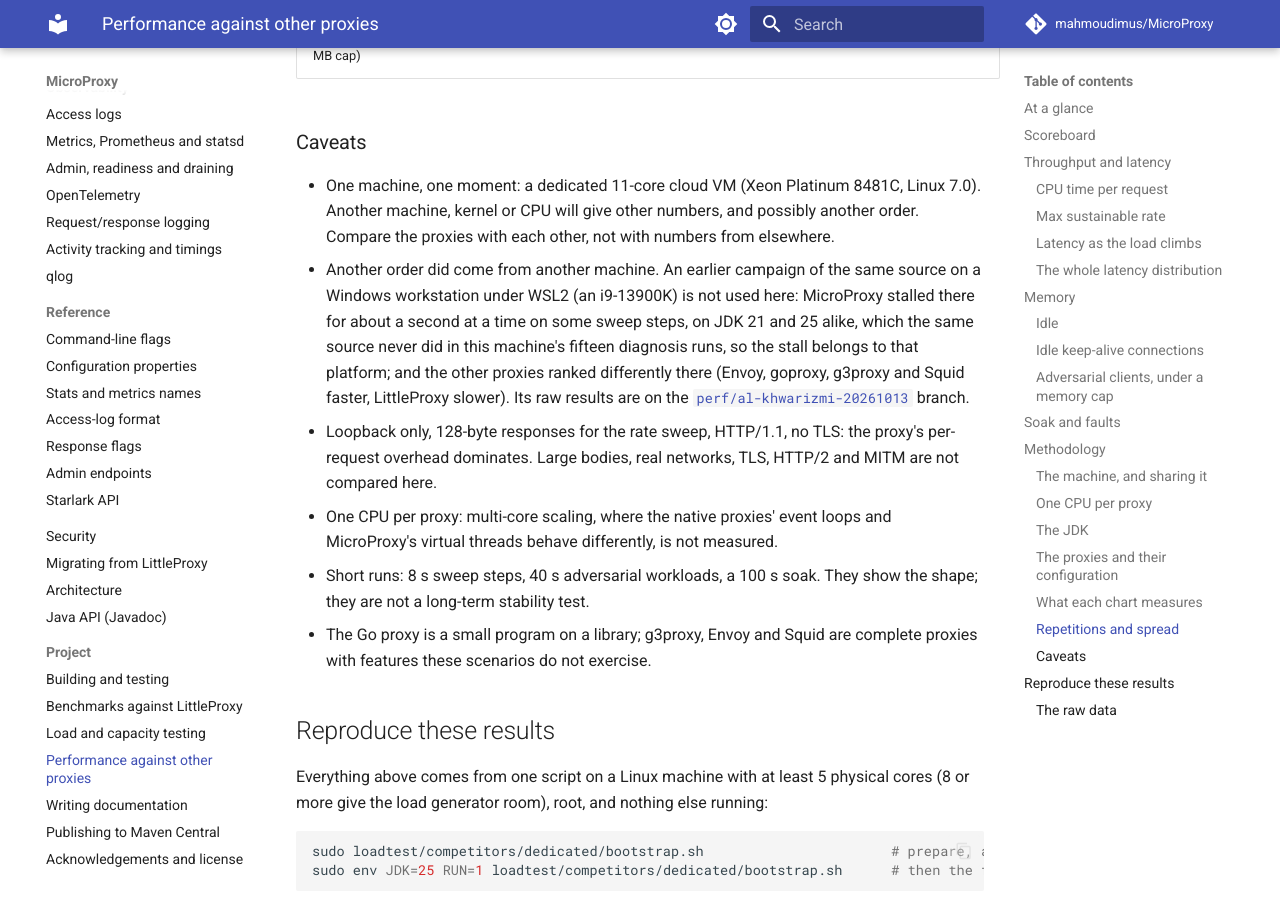
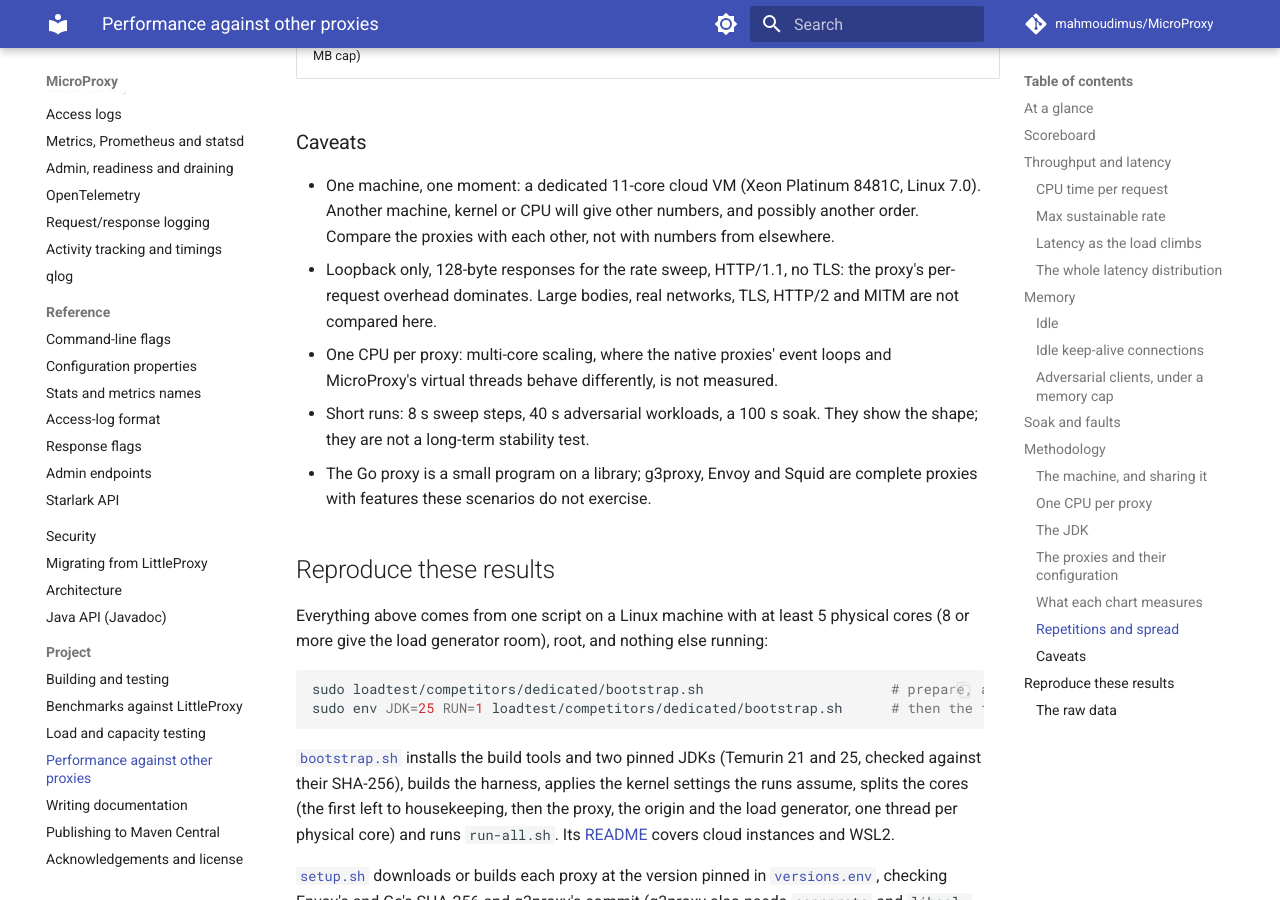
Before and after one commit to mahmoudimus/MicroProxy, an MkDocs documentation site: the page built from docs/project/performance.md, in a window 1280 px wide and 900 px high, scrolled down 19771 px. Built offline with MkDocs 1.6.1 and Material for MkDocs 9.7.7, drawn with Linux system fonts in a browser that asks for light colours; comment, search, counter and statistics services are not loaded.

Commit message:
docs(perf): drop the WSL2 campaign from the caveats

```diff
--- a/docs/project/performance.md
+++ b/docs/project/performance.md
@@ -515,14 +515,6 @@ value. The lowest and highest run behind every median of the scoreboard:
 - One machine, one moment: a dedicated 11-core cloud VM (Xeon Platinum 8481C, Linux 7.0).
   Another machine, kernel or CPU will give other numbers, and possibly another order. Compare the
   proxies with each other, not with numbers from elsewhere.
-- Another order did come from another machine. An earlier campaign of the same source on a
-  Windows workstation under WSL2 (an i9-13900K) is not used here: MicroProxy stalled there for
-  about a second at a time on some sweep steps, on JDK 21 and 25 alike, which the same source never
-  did in this machine's fifteen diagnosis runs, so the stall belongs to that platform; and the
-  other proxies ranked differently there (Envoy, goproxy, g3proxy and Squid faster, LittleProxy
-  slower). Its raw results are on the
-  [`perf/al-khwarizmi-20261013`](https://github.com/mahmoudimus/MicroProxy/tree/perf/al-khwarizmi-20261013/loadtest/results)
-  branch.
 - Loopback only, 128-byte responses for the rate sweep, HTTP/1.1, no TLS: the proxy's per-request
   overhead dominates. Large bodies, real networks, TLS, HTTP/2 and MITM are not compared here.
 - One CPU per proxy: multi-core scaling, where the native proxies' event loops and MicroProxy's
```
